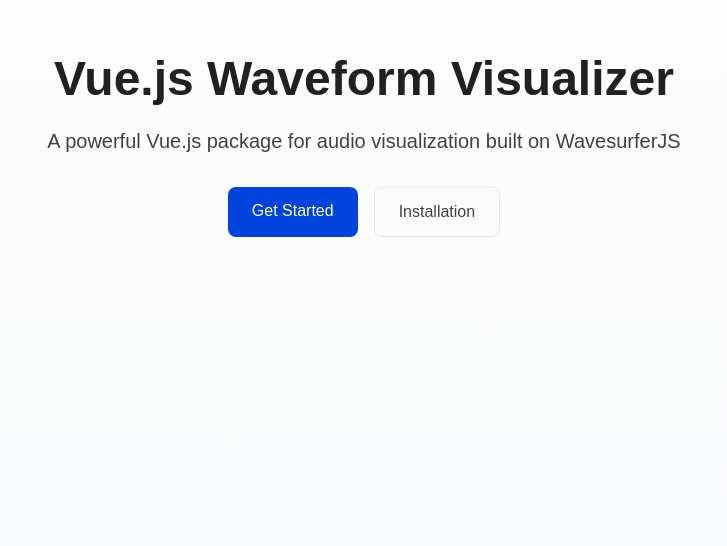
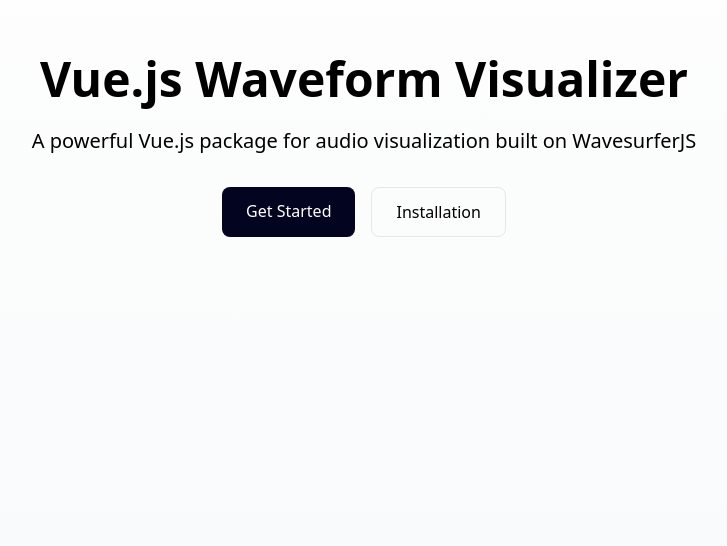
Before and after one commit to maruf-me/wavesurfer-vue-docs, a Next.js app: page / in a window 1280 px wide. Shown: the part 254-800 px from the top of the page, without its empty margins (276-1003 px from the left). Built offline with nearby package versions, Linux system fonts and the light colour scheme.

Commit message:
feat: document layout design and change tailwind config or global-css file

```diff
--- a/src/assets/css/globals.css
+++ b/src/assets/css/globals.css
@@ -1,34 +1,6 @@
 @tailwind base;
 @tailwind components;
 @tailwind utilities;
-
-body {
-  font-family: Arial, Helvetica, sans-serif;
-}
-
-@layer base {
-  :root {
-    --radius: 0.5rem;
-    --sidebar-background: 0 0% 98%;
-    --sidebar-foreground: 240 5.3% 26.1%;
-    --sidebar-primary: 240 5.9% 10%;
-    --sidebar-primary-foreground: 0 0% 98%;
-    --sidebar-accent: 240 4.8% 95.9%;
-    --sidebar-accent-foreground: 240 5.9% 10%;
-    --sidebar-border: 220 13% 91%;
-    --sidebar-ring: 217.2 91.2% 59.8%;
-  }
-  .dark {
-    --sidebar-background: 240 5.9% 10%;
-    --sidebar-foreground: 240 4.8% 95.9%;
-    --sidebar-primary: 224.3 76.3% 48%;
-    --sidebar-primary-foreground: 0 0% 100%;
-    --sidebar-accent: 240 3.7% 15.9%;
-    --sidebar-accent-foreground: 240 4.8% 95.9%;
-    --sidebar-border: 240 3.7% 15.9%;
-    --sidebar-ring: 217.2 91.2% 59.8%;
-  }
-}
 
 @layer components {
   ._container {
--- a/src/layouts/DocsLayout.tsx
+++ b/src/layouts/DocsLayout.tsx
@@ -69,7 +69,6 @@
         </div>
       </header>
 
-      {/* [calc(100vh-64px)] */}
       <div className="_container grid grid-cols-5 min-h-">
         <aside className='-mb-px sticky top-[64px] bg-blue-400 col-start-1 col-end-2 h-[calc(100vh-64px)]'>
           <ul>
--- a/tailwind.config.ts
+++ b/tailwind.config.ts
@@ -11,53 +11,11 @@
   theme: {
     extend: {
       colors: {
-        primary: {
-          "100": "#BED2FF",
-          "200": "#86ABFF",
-          "300": "#4E84FF",
-          "400": "#165DFF",
-          "600": "#0037B4",
-          "700": "#002A8B",
-          "800": "#001E63",
-          "900": "#00123A",
-          DEFAULT: "#0043DD",
-        },
-        neutral: {
-          "100": "#F5F5F5",
-          "200": "#EEEEEE",
-          "300": "#E0E0E0",
-          "400": "#9E9E9E",
-          "600": "#757575",
-          "700": "#616161",
-          "800": "#424242",
-          "900": "#212121",
-          DEFAULT: "#BDBDBD",
-        },
-        danger: {
-          "100": "#FFEBEE",
-          "700": "#D32F2F",
-          DEFAULT: "#D50000",
-        },
-        success: {
-          "100": "#E8F5E9",
-          "600": "#4CAF50",
-          DEFAULT: "#009900",
-        },
-        warning: {
-          "100": "#FFF3E0",
-          "600": "#FF9100",
-          DEFAULT: "#FF6D00",
-        },
-        sidebar: {
-          DEFAULT: "hsl(var(--sidebar-background))",
-          foreground: "hsl(var(--sidebar-foreground))",
-          primary: "hsl(var(--sidebar-primary))",
-          "primary-foreground": "hsl(var(--sidebar-primary-foreground))",
-          accent: "hsl(var(--sidebar-accent))",
-          "accent-foreground": "hsl(var(--sidebar-accent-foreground))",
-          border: "hsl(var(--sidebar-border))",
-          ring: "hsl(var(--sidebar-ring))",
-        },
+        primary: "#020420",
+        secondary: "#00dc82",
+        white: "#ffffff",
+        black: "#111827",
+        neutral: "#404040",
       },
       spacing: {
         space5: "5px",
```
